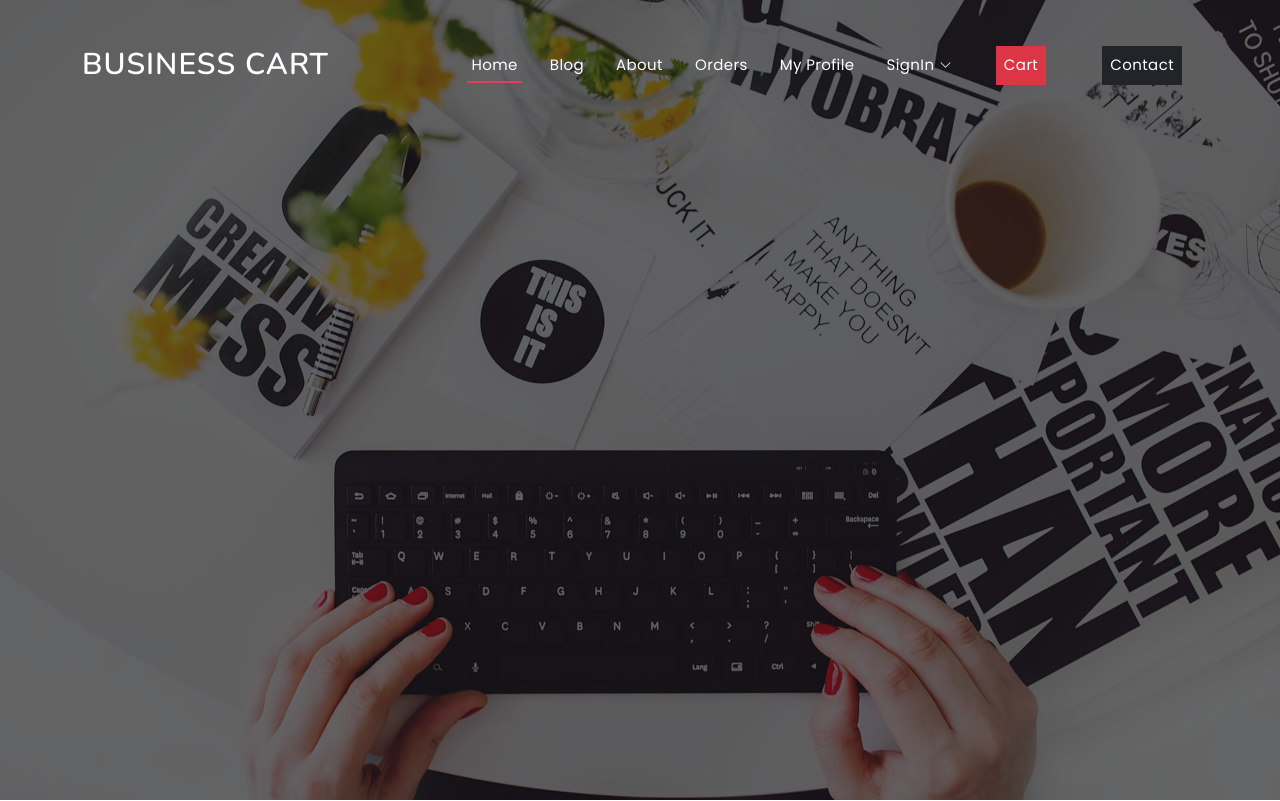
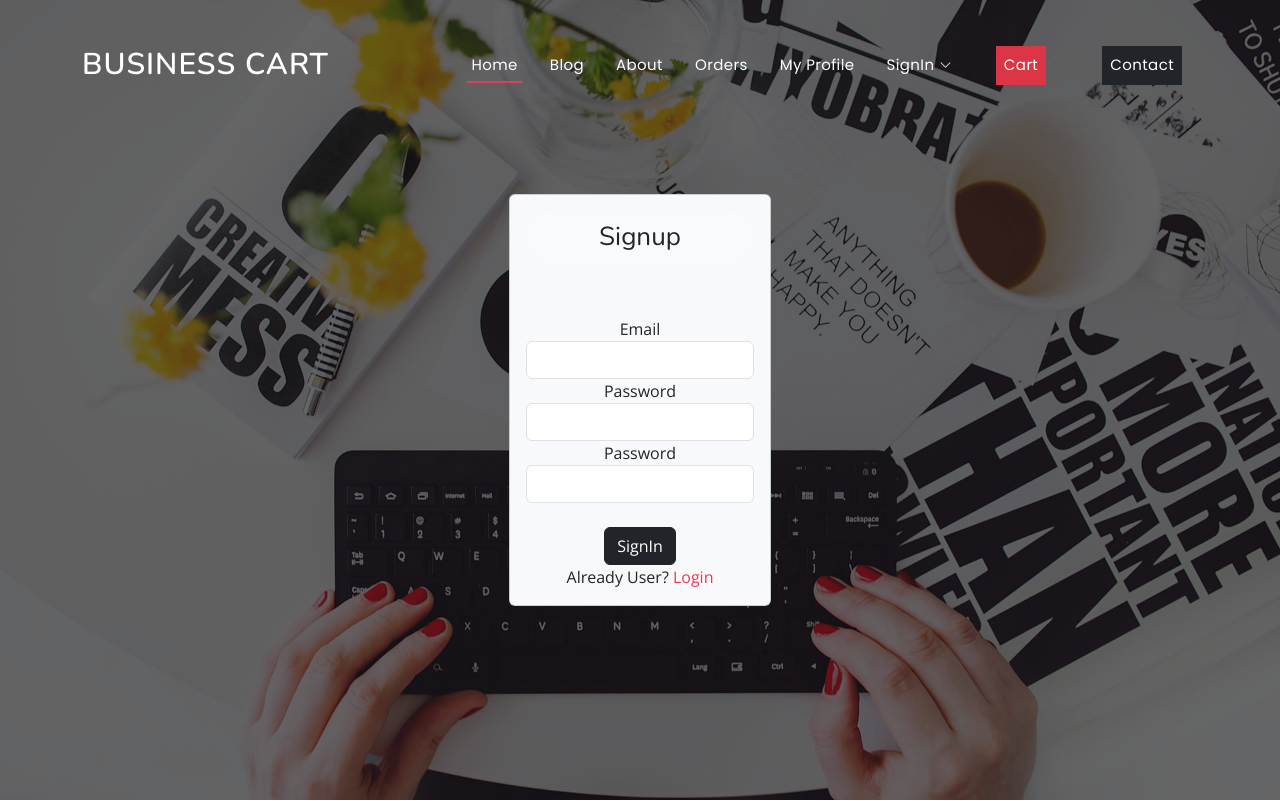
Before and after one commit to MP-30/DjangoFullStackPersonal, a Django app: page /auth/signup/ in a window 1280 px wide. Shown: the top 801 px of the page. Run offline with Django 5.2, Linux system fonts and the light colour scheme; some libraries are stand-ins or nearby versions.

Commit message:
css loading in signup page solved

```diff
--- a/newproject/myapp/authcart/views.py
+++ b/newproject/myapp/authcart/views.py
@@ -1,9 +1,30 @@
-from django.shortcuts import render, redirect
+from django.shortcuts import render, redirect, HttpResponse
+from django.contrib.auth.models import User
 
 # Create your views here.
 
 def signup(request):
-  return render(request, "signup.html")
+  # print("i am running the signup function")
+  if (request.method=="POST"):
+    email=request.POST['email']
+    password=request.POST['pass1']
+    confirm_password=request.POST['pass2']
+    if password != confirm_password:
+      return HttpResponse("password incorrect")
+      # return render(request,'auth/signup.html')
+
+    try:
+      if User.objects.get(username=email):
+       return HttpResponse("email already exist")
+        # return render(request,'auth/signup.html')
+
+    except Exception as identifier:
+      pass
+
+    user = User.objects.create_user(email,email,password)
+    user.save()
+    return HttpResponse("User created", email)
+  return render(request,"signup.html")
 
 def handlelogin(request):
   return render(request, "login.html")
--- a/newproject/myapp/templates/base.html
+++ b/newproject/myapp/templates/base.html
@@ -1,4 +1,4 @@
-{% load static %}
+{% load static  %}
 <!DOCTYPE html>
 <html lang="en">
 
@@ -14,22 +14,22 @@
   <meta content="ecommerce" name="amazon,flipkart,selling,products">
 
   <!-- Favicons -->
-  <link href="static/assets/img/favicon.png" rel="icon">
-  <link href="static/assets/img/apple-touch-icon.png" rel="apple-touch-icon">
+  <link href="{% static '/assets/img/favicon.png" rel="icon">
+  <link href="{% static '/assets/img/apple-touch-icon.png" rel="apple-touch-icon">
 
   <!-- Google Fonts -->
   <link href="https://fonts.googleapis.com/css?family=Open+Sans:300,300i,400,400i,600,600i,700,700i|Nunito:300,300i,400,400i,600,600i,700,700i|Poppins:300,300i,400,400i,500,500i,600,600i,700,700i" rel="stylesheet">
 
   <!-- Vendor CSS Files -->
-  <link href="static/assets/vendor/bootstrap/css/bootstrap.min.css" rel="stylesheet">
-  <link href="static/assets/vendor/bootstrap-icons/bootstrap-icons.css" rel="stylesheet">
-  <link href="static/assets/vendor/boxicons/css/boxicons.min.css" rel="stylesheet">
-  <link href="static/assets/vendor/glightbox/css/glightbox.min.css" rel="stylesheet">
-  <link href="static/assets/vendor/remixicon/remixicon.css" rel="stylesheet">
-  <link href="static/assets/vendor/swiper/swiper-bundle.min.css" rel="stylesheet">
+  <link href="{% static '/assets/vendor/bootstrap/css/bootstrap.min.css' %} " rel="stylesheet">
+  <link href="{% static '/assets/vendor/bootstrap-icons/bootstrap-icons.css' %} " rel="stylesheet">
+  <link href="{% static '/assets/vendor/boxicons/css/boxicons.min.css' %} " rel="stylesheet">
+  <link href="{% static '/assets/vendor/glightbox/css/glightbox.min.css' %} " rel="stylesheet">
+  <link href="{% static '/assets/vendor/remixicon/remixicon.css' %} " rel="stylesheet">
+  <link href="{% static '/assets/vendor/swiper/swiper-bundle.min.css' %} " rel="stylesheet">
 
   <!-- Template Main CSS File -->
-  <link href="static/assets/css/style.css" rel="stylesheet">
+  <link href="{% static '/assets/css/style.css' %} " rel="stylesheet">
 
 
 </head>
@@ -42,7 +42,7 @@
 
       <h1 class="logo"><a href="/">Business Cart</a></h1>
       <!-- Uncomment below if you prefer to use an image logo -->
-      <!-- <a href="index.html" class="logo"><img src="static/assets/img/logo.png" alt="" class="img-fluid"></a>-->
+      <!-- <a href="index.html" class="logo"><img src="{% static '/assets/img/logo.png" alt="" class="img-fluid"></a>-->
 
       <nav id="navbar" class="navbar">
         <ul>
@@ -71,6 +71,7 @@
   <section id="hero">
     <div class="hero-container">
      {% block content %}
+
      {% endblock content %}
     </div>
   </section><!-- End Hero -->
@@ -157,14 +158,14 @@
   <a href="#" class="back-to-top d-flex align-items-center justify-content-center"><i class="bi bi-arrow-up-short"></i></a>
 
   <!-- Vendor JS Files -->
-  <script src="static/assets/vendor/bootstrap/js/bootstrap.bundle.min.js"></script>
-  <script src="static/assets/vendor/glightbox/js/glightbox.min.js"></script>
-  <script src="static/assets/vendor/isotope-layout/isotope.pkgd.min.js"></script>
-  <script src="static/assets/vendor/swiper/swiper-bundle.min.js"></script>
-  <script src="static/assets/vendor/php-email-form/validate.js"></script>
+  <script src="{% static '/assets/vendor/bootstrap/js/bootstrap.bundle.min.js' %} "></script>
+  <script src="{% static '/assets/vendor/glightbox/js/glightbox.min.js' %} "></script>
+  <script src="{% static '/assets/vendor/isotope-layout/isotope.pkgd.min.js' %} "></script>
+  <script src="{% static '/assets/vendor/swiper/swiper-bundle.min.js' %} "></script>
+  <script src="{% static '/assets/vendor/php-email-form/validate.js' %} "></script>
 
   <!-- Template Main JS File -->
-  <script src="static/assets/js/main.js"></script>
+  <script src="{% static '/assets/js/main.js' %} "></script>
 
 </body>
 
--- a/newproject/myapp/templates/index.html
+++ b/newproject/myapp/templates/index.html
@@ -2,7 +2,7 @@
 {% block title %}Home{% endblock title %}
 {% block content %}
 
-<div class="card bg-light p-3">
+<div class="card bg-light p-5">
 
   <h3 class="text-dark">Signup</h3>
   <form action="/auth/signup/" method="post">{% csrf_token %}
@@ -23,7 +23,7 @@
       <input type="password" class="form-control" id="pass2" name="pass2" required>
      </div>
      <br>
-     <button type="submit" class="btn">SignIn</button>
+     <button type="submit" class="btn btn-dark">SignIn</button>
 
      <br>
      Already User? <a href="/auth/login/">Login</a>
--- a/newproject/myapp/templates/signup.html
+++ b/newproject/myapp/templates/signup.html
@@ -1 +1,52 @@
 {% extends "base.html" %}
+{% block title %}Signup{% endblock title %}
+{% block content %}
+
+<div class="card bg-light p-3">
+  <h3 class="text-dark">Signup</h3>
+  <form action="/auth/signup/" method="post">
+    {% csrf_token %}
+    <br />
+
+    <label for="email">Email</label>
+    <div class="form-group">
+      <input
+        type="email"
+        class="form-control"
+        id="email"
+        name="email"
+        required
+      />
+    </div>
+
+    <label for="pass1">Password</label>
+    <div class="form-group">
+      <input
+        type="password"
+        class="form-control"
+        id="pass1"
+        name="pass1"
+        required
+      />
+    </div>
+
+    <label for="pass2">Password</label>
+    <div class="form-group">
+      <input
+        type="password"
+        class="form-control"
+        id="pass2"
+        name="pass2"
+        required
+      />
+    </div>
+    <br />
+    <button type="submit" class="btn btn-dark">SignIn</button>
+
+    <br />
+    Already User? <a href="/auth/login/">Login</a>
+    <br />
+  </form>
+</div>
+
+{% endblock content %}
```
Also changed, not shown: newproject/myapp/db.sqlite3.
